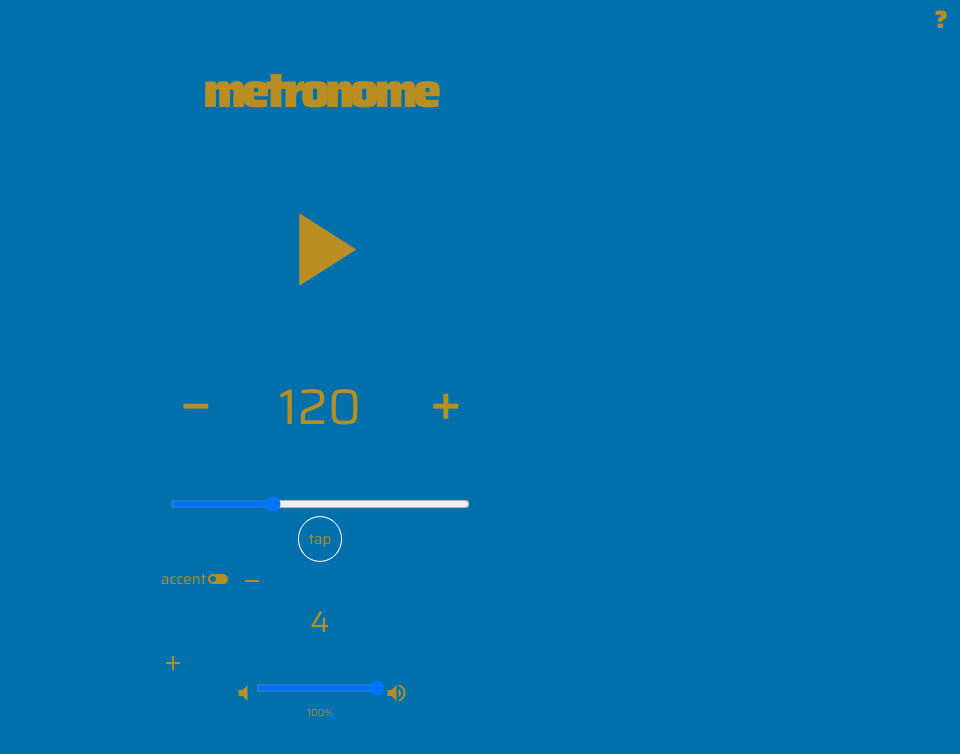
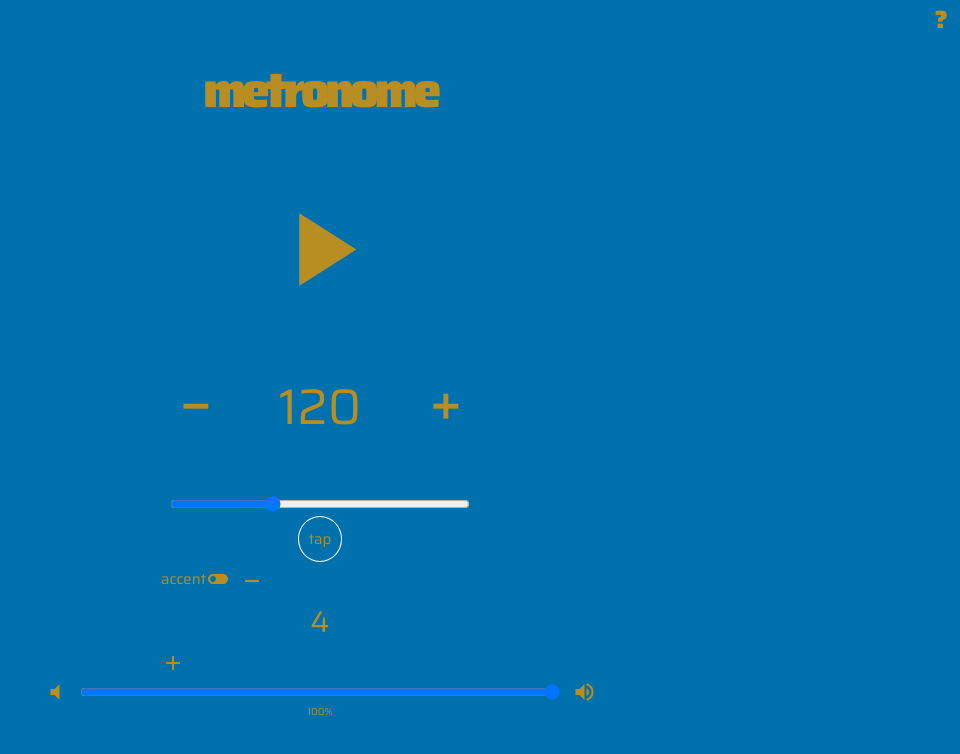
Before and after one commit to alanpaulprice/metronome, a React (Create React App) app: page / in a window 1280 px wide. Shown: the top 754 px of the page, without its empty margins (320-1280 px from the left). Built offline with nearby package versions, Linux system fonts and the light colour scheme; no server answers.

Commit message:
VolumeControl: adjusted sizing, spacing, alignment

```diff
--- a/src/components/VolumeControl.js
+++ b/src/components/VolumeControl.js
@@ -1,4 +1,4 @@
-import React, { Component } from 'react';
+import React, { Component, Fragment } from 'react';
 import Div from '../elements/Div';
 import Input from '../elements/Input';
 import Icon from '../elements/Icon';
@@ -8,7 +8,13 @@ class VolumeControl extends Component {
 
   render() {
     return (
-      <Div>
+      <Fragment>
+        <Div
+          width="100%"
+          display="flex"
+          justifyContent="center"
+          alignItems="center"
+        >
           <Icon className="material-icons">volume_mute</Icon>
           <Input
             type="range"
@@ -17,10 +23,15 @@ class VolumeControl extends Component {
             step="0.1"
             value={this.props.volume}
             onChange={this.onVolumeInputChange}
+            width="50%"
+            margin="0 1.25rem"
           />
           <Icon className="material-icons">volume_up</Icon>
-        <Div textAlign="center">{this.props.volume * 100}%</Div>
         </Div>
+        <Div width="100%" textAlign="center">
+          {this.props.volume * 100}%
+        </Div>
+      </Fragment>
     );
   }
 }
```
Lines whose indentation alone changed are shown as unchanged.
